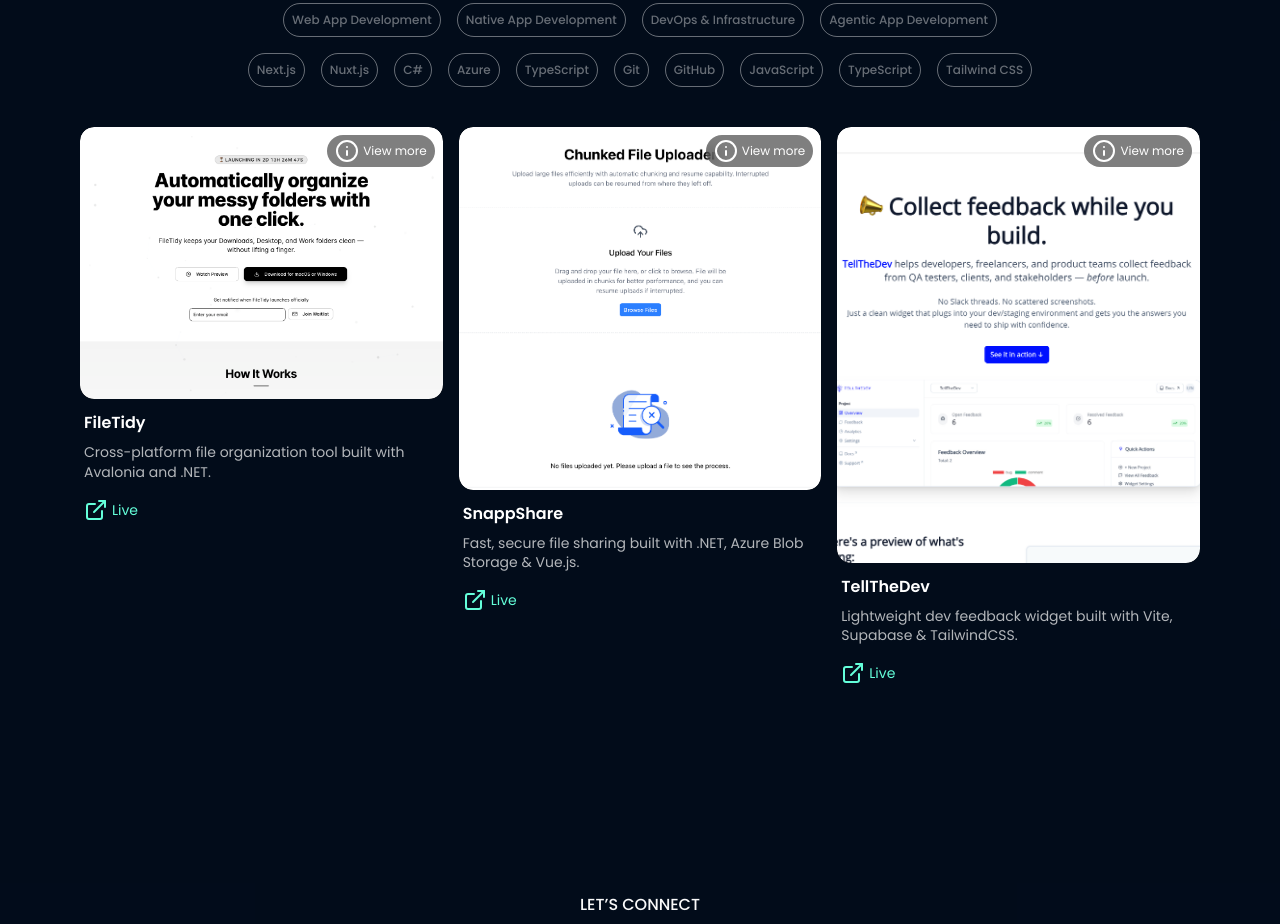
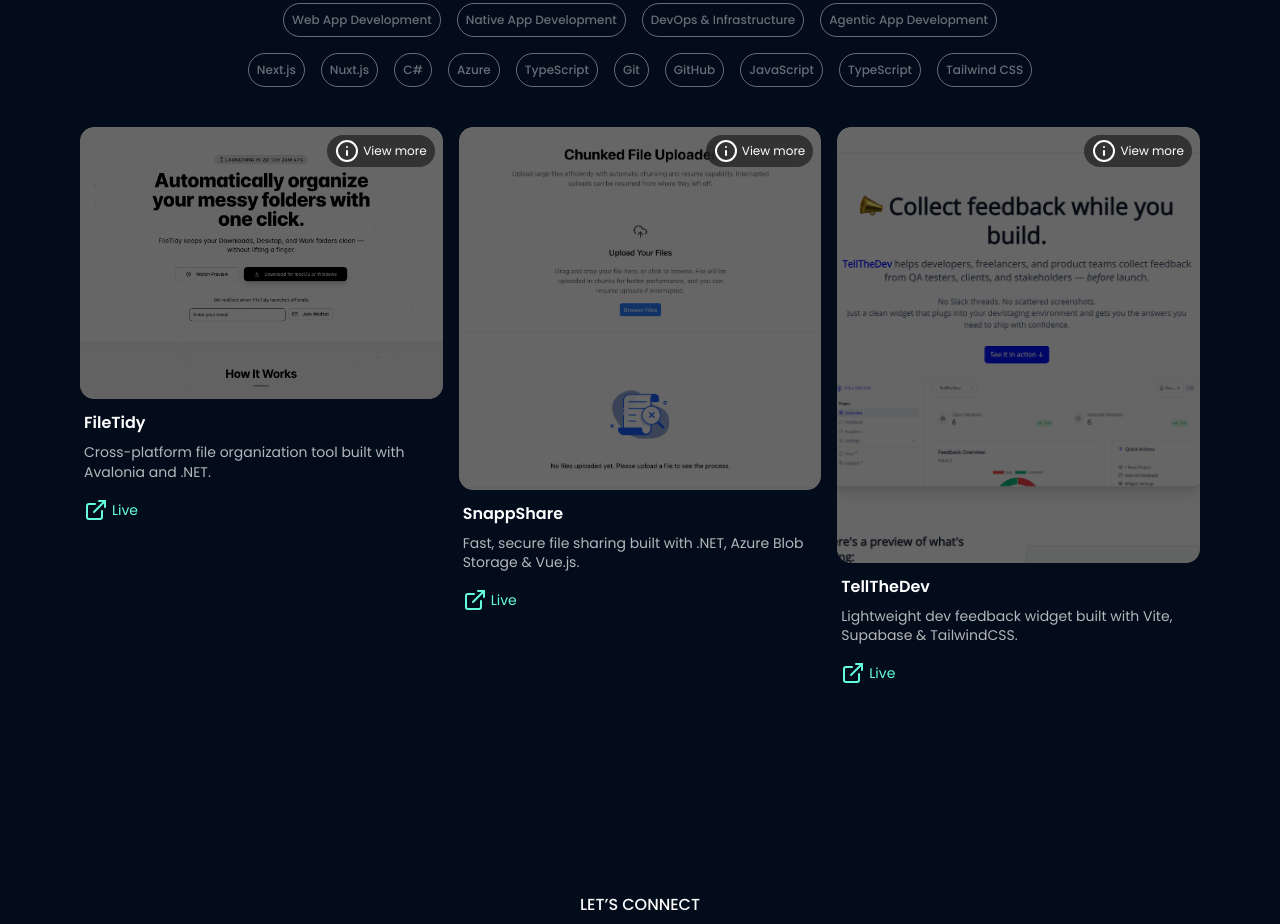
Before and after one commit to Freeman-md/freemancodz-v2, a Next.js app: page / in a window 1280 px wide. Shown: the part 2420-3344 px from the top of the page. Built offline with nearby package versions, Linux system fonts and the light colour scheme; a web font is replaced by a local one.

Commit message:
fix: update ProjectCard component to use Link for clickable project area

```diff
--- a/src/components/projects/ProjectCard.tsx
+++ b/src/components/projects/ProjectCard.tsx
@@ -25,13 +25,16 @@
       className="break-inside-avoid rounded-xl overflow-hidden group relative"
     >
       {/* Clickable Project Area */}
-      <div className={`relative ${aspect} bg-zinc-900 rounded-xl overflow-hidden`}>
+      <Link href={project.link} className={`relative ${aspect} rounded-xl overflow-hidden block`}>
         <Image
           src={project.coverImage}
           alt={project.title}
           fill
           className="object-cover rounded-xl transition-transform duration-300 group-hover:scale-105"
         />
+
+          <div className="absolute inset-0 bg-black/60 transition-opacity duration-300 group-hover:opacity-0 z-10" />
+
 
         {/* Top-right hover hint */}
         <div className="absolute top-2 right-2 z-10">
@@ -40,7 +43,7 @@
             <span>View more</span>
           </div>
         </div>
-      </div>
+      </Link>
 
       {/* Details */}
       <div className="pt-3 space-y-2 px-1">
```
